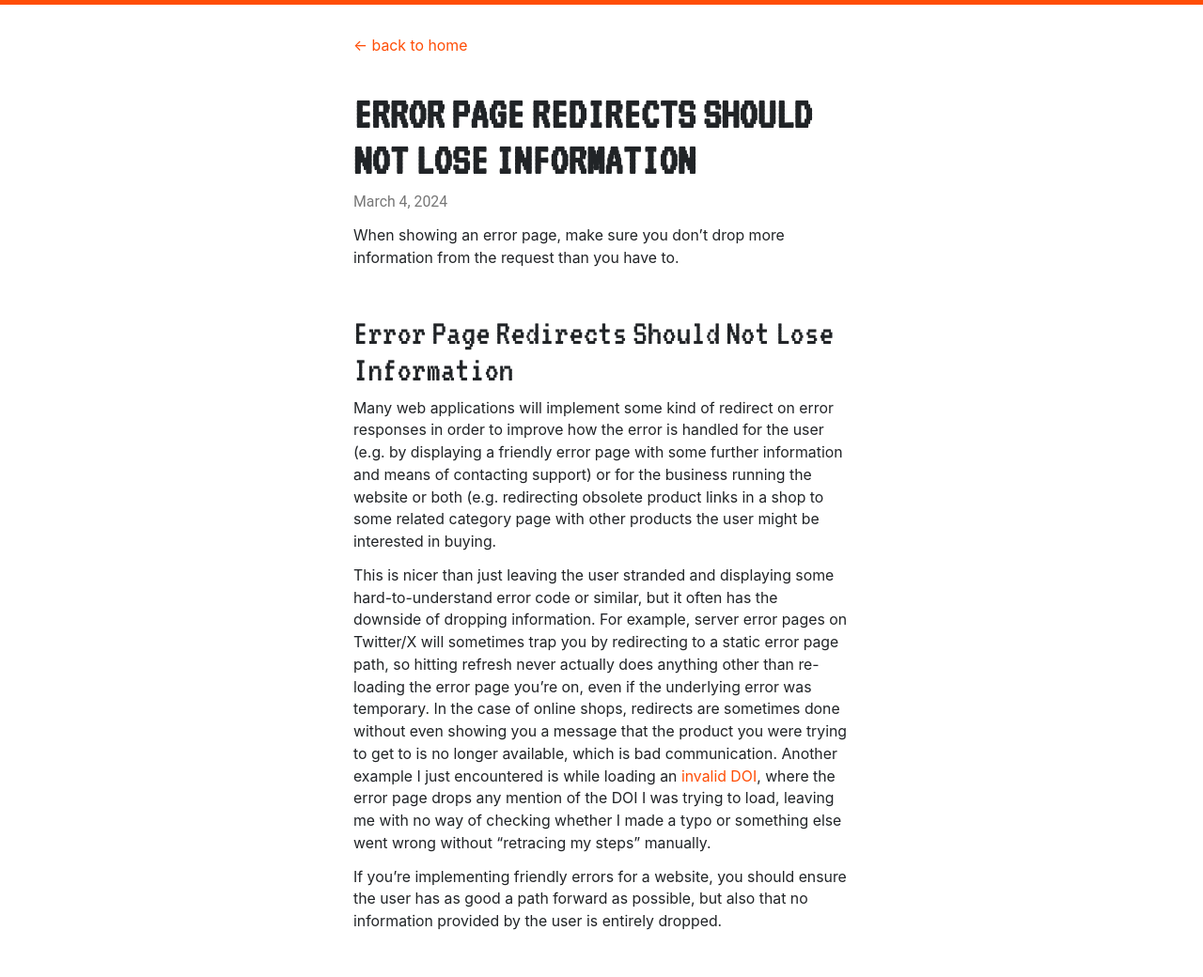
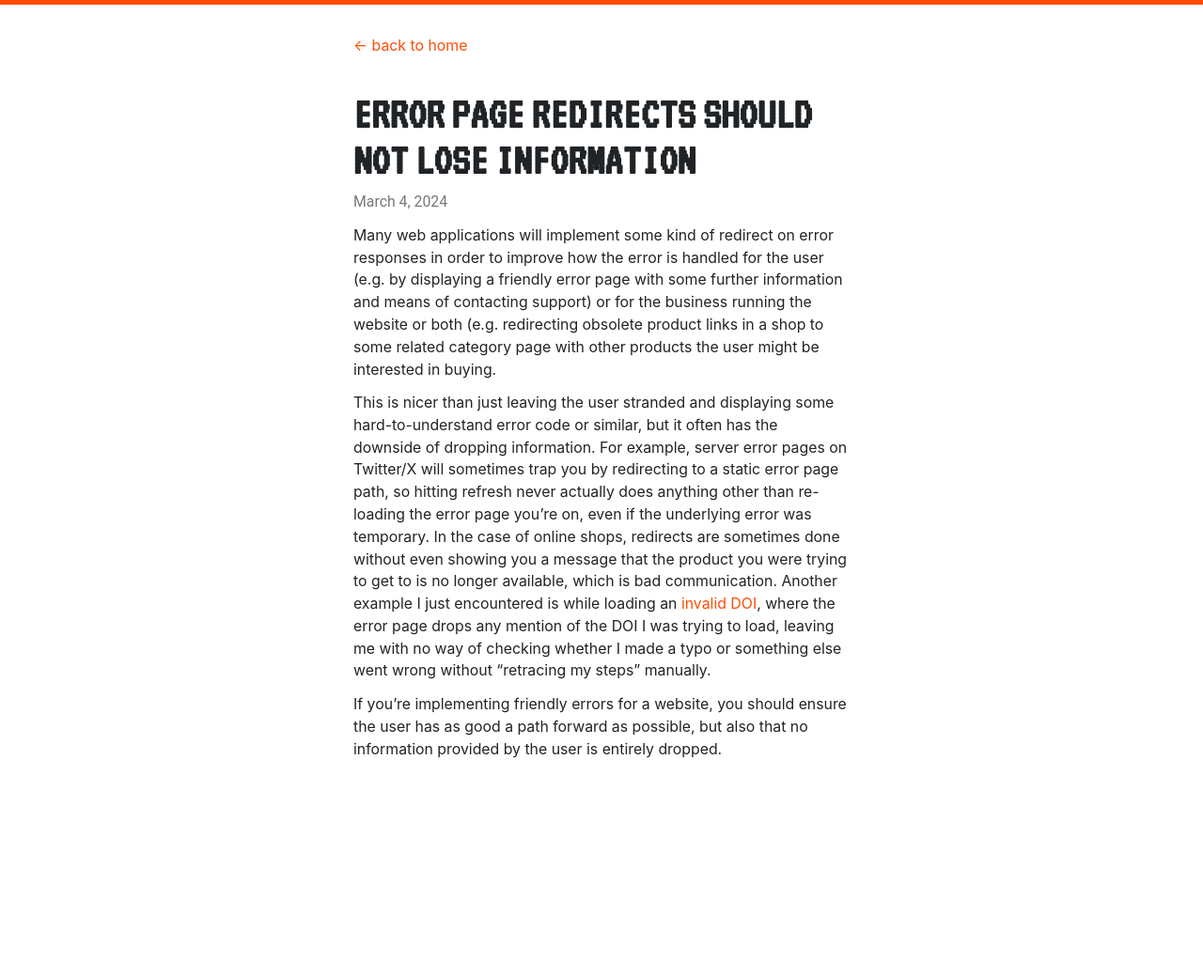
Before and after one commit to bschne/bschne.github.io, a Jekyll site: the page built from _posts/2024-03-04-error-page-information-loss.md, in a window 1280 px wide. Shown: the whole page at 94% size. Built offline with Jekyll 4.4.1, drawn with Linux system fonts in a browser that asks for light colours; after the commit the page ends 900 px from its top, so only the background shows below that.

Commit message:
post excerpts

```diff
--- a/_posts/2024-03-04-error-page-information-loss.md
+++ b/_posts/2024-03-04-error-page-information-loss.md
@@ -3,11 +3,8 @@ layout: post
 title:  "Error Page Redirects Should Not Lose Information"
 date:   2024-03-04 20:00:00 +0100
 categories:
+excerpt: When showing an error page, make sure you don't drop more information from the request than you have to.
 ---
-
-When showing an error page, make sure you don't drop more information from the request than you have to.
-
-# Error Page Redirects Should Not Lose Information
 
 Many web applications will implement some kind of redirect on error responses in order to improve how the error is handled for the user (e.g. by displaying a friendly error page with some further information and means of contacting support) or for the business running the website or both (e.g. redirecting obsolete product links in a shop to some related category page with other products the user might be interested in buying.
 
```
Also changed, not shown: _posts/2024-02-18-algorithmic-nuggets-in-content-delivery.md (+1 -4 lines), _posts/2024-02-29-digital-nicotine-patches.md (+1 -4 lines), _posts/2024-03-01-playing-with-the-basics.md (+1 -4 lines).
